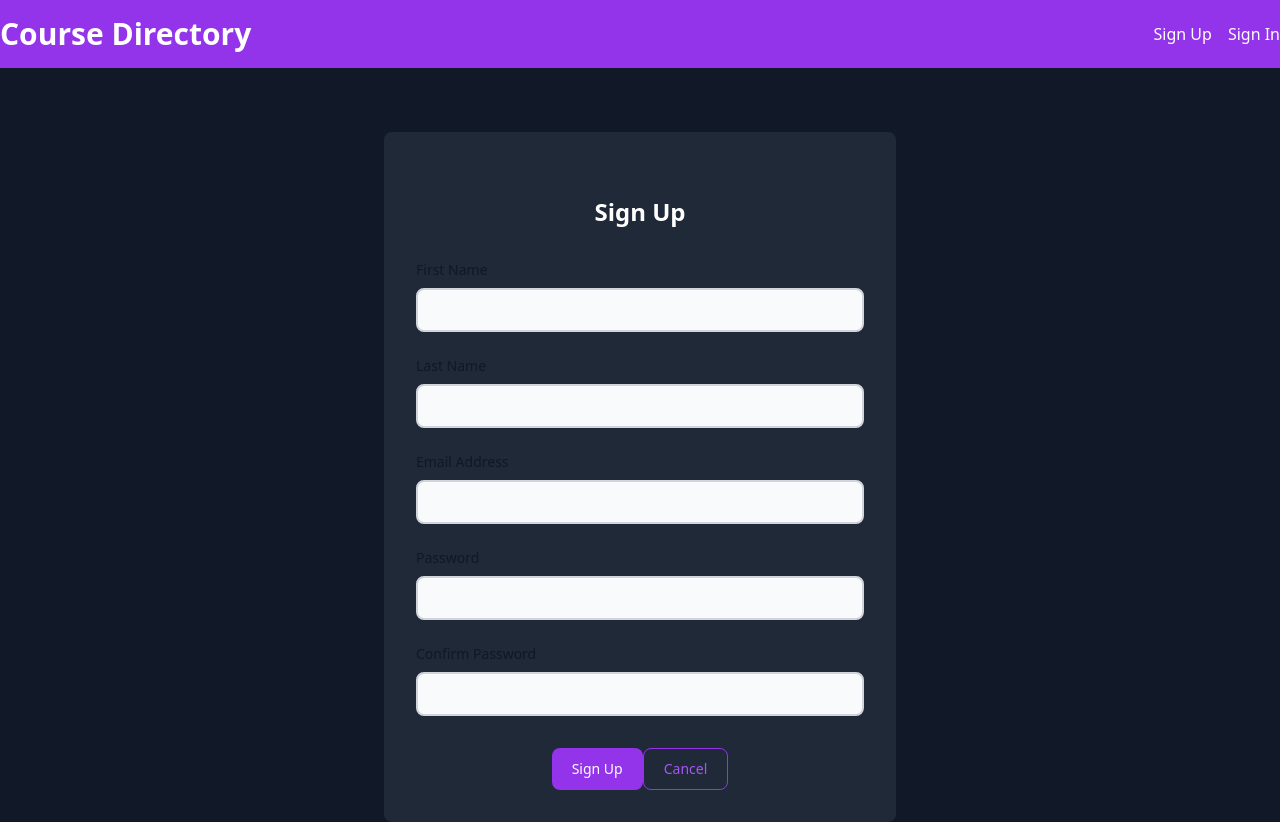
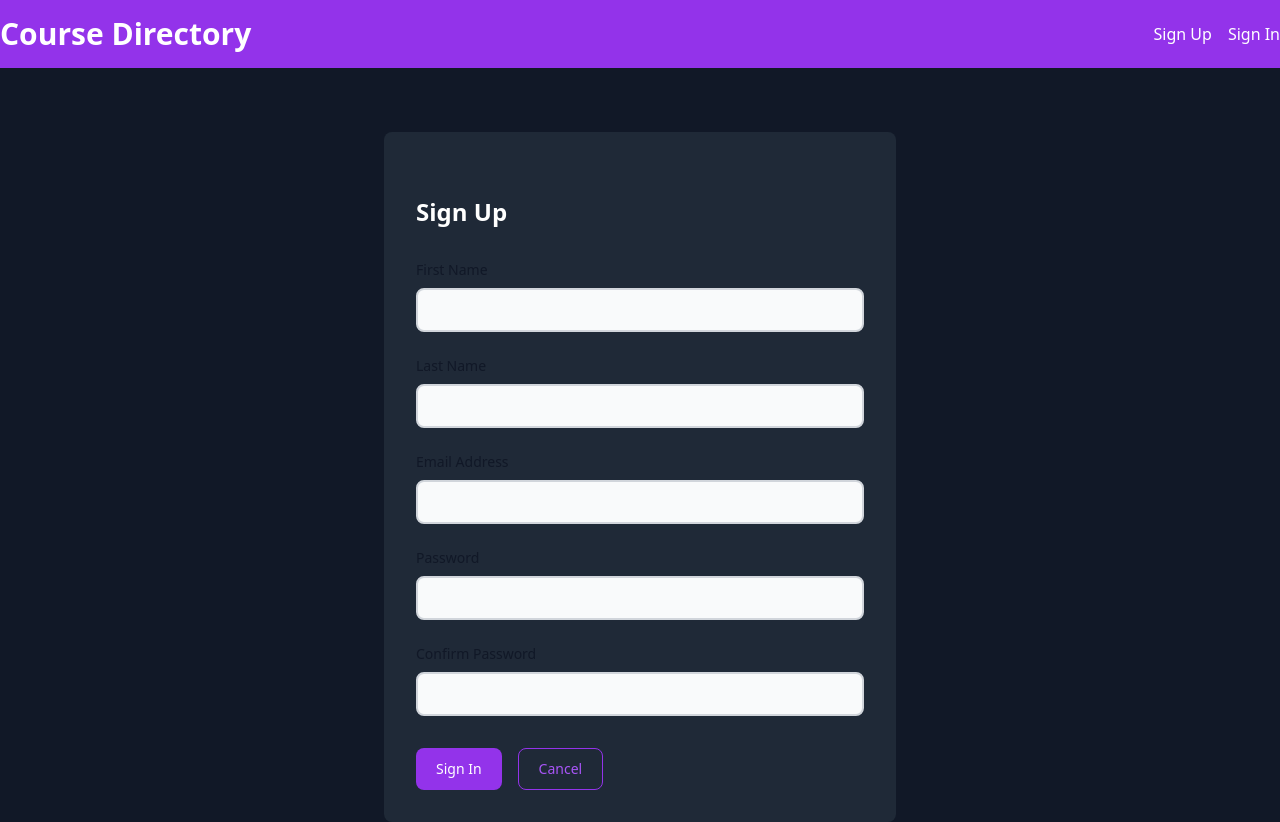
Before and after one commit to rohald89/Course-Directory, a React (Create React App) app: page /signup in a window 1280 px wide. Built offline with nearby package versions, Linux system fonts and the light colour scheme; the HTML template or start-up script is replaced by a standard one.

Commit message:
clean up

```diff
--- a/src/components/actionBar/ActionBar.js
+++ b/src/components/actionBar/ActionBar.js
@@ -38,7 +38,7 @@ const ActionBar = ({ course }) => {
         ) : null}
 
         <Button type="button" onClick={() => navigate('/')}>
-          Cancel
+          Return
         </Button>
       </div>
     </div>
--- a/src/components/signin/SignIn.js
+++ b/src/components/signin/SignIn.js
@@ -31,12 +31,12 @@ const SignIn = () => {
     >
       {formik => (
         <div className="bg-white dark:bg-gray-800 p-8 rounded-lg mt-16 w-11/12 max-w-lg mx-auto">
-          <h2 className="text-white text-2xl text-center font-bold my-8">Sign In</h2>
+          <h2 className="text-white text-2xl font-bold my-8">Sign In</h2>
           {console.log(formik.values)}
           <Form>
             <TextInput label="Email Address" name="emailAddress" type="email" />
             <TextInput label="Password" name="password" type="password" />
-            <div className="flex justify-center gap-8 mt-8">
+            <div className="flex justify-start gap-4 mt-8">
               <Button type="submit" color="primary">
                 Sign In
               </Button>
--- a/src/components/signup/SignUp.js
+++ b/src/components/signup/SignUp.js
@@ -34,7 +34,7 @@ const SignUp = () => {
     >
       {formik => (
         <div className="bg-gray-800 p-8 rounded-lg mt-16 w-11/12 max-w-lg mx-auto">
-          <h2 className="text-white text-2xl text-center font-bold my-8">Sign Up</h2>
+          <h2 className="text-white text-2xl font-bold my-8">Sign Up</h2>
           {console.log(formik.values)}
           <Form>
             <TextInput label="First Name" name="firstName" type="text" />
@@ -42,9 +42,9 @@ const SignUp = () => {
             <TextInput label="Email Address" name="emailAddress" type="email" />
             <TextInput label="Password" name="password" type="password" />
             <TextInput label="Confirm Password" name="confirmPassword" type="password" />
-            <div className="flex justify-center mt-8">
+            <div className="flex justify-start gap-4 mt-8">
               <Button type="submit" color="primary">
-                Sign Up
+                Sign In
               </Button>
               <Button type="button" color="secondary">
                 Cancel
```
